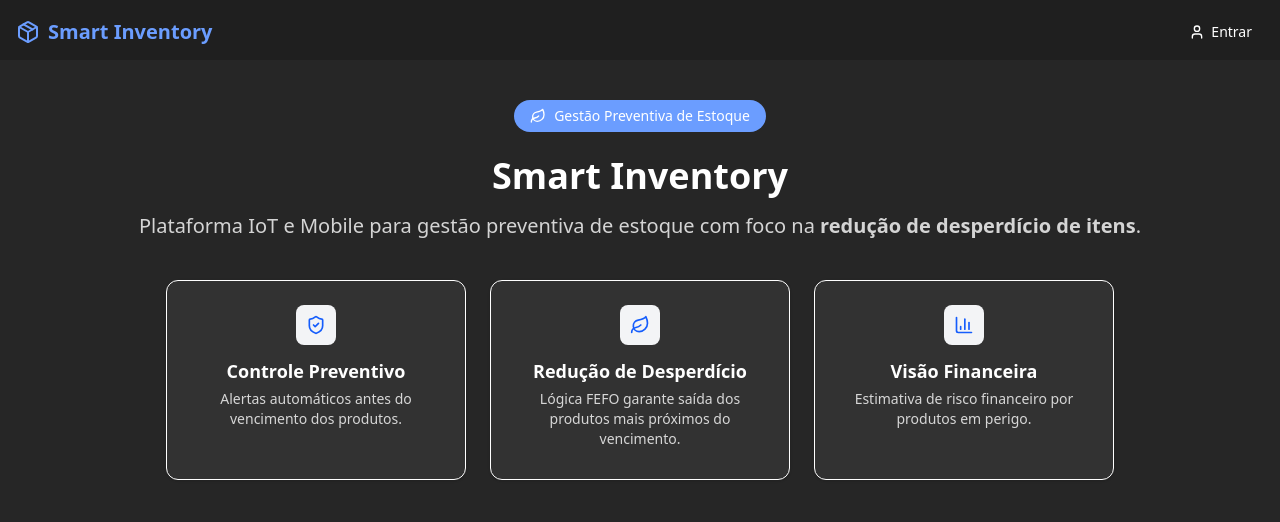
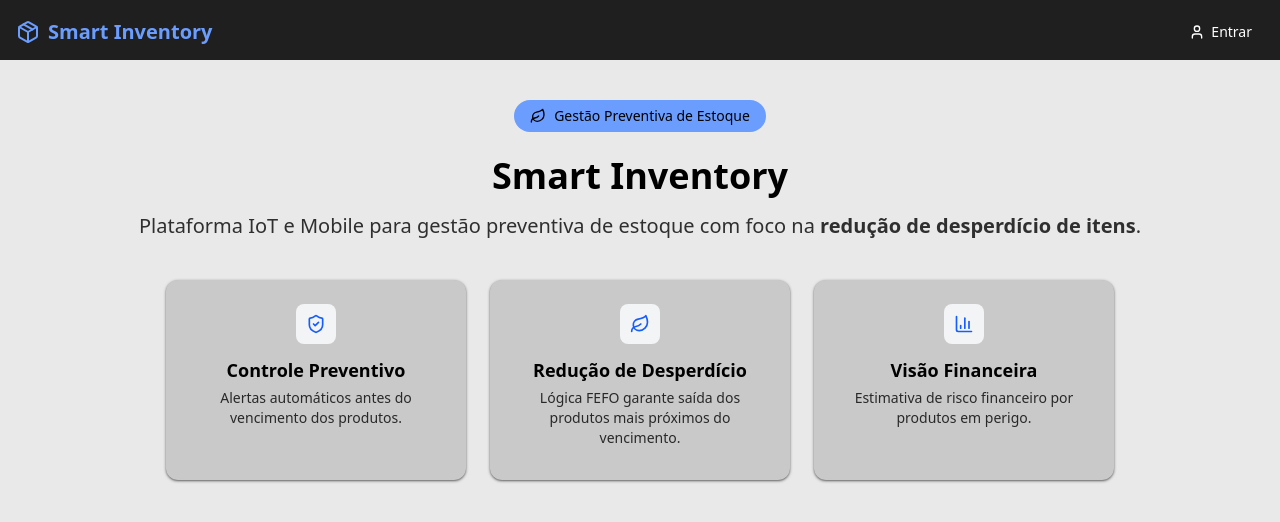
Before and after one commit to cnrnival/smart-inventory, a Next.js app: page /welcome in a window 1280 px wide. Shown: the top 522 px of the page. Built offline with nearby package versions, Linux system fonts and the light colour scheme; no server answers.

Commit message:
ajuste cores

```diff
--- a/src/app/new-sale/page.tsx
+++ b/src/app/new-sale/page.tsx
@@ -2,7 +2,6 @@
 import Link from "next/link";
 import {Package, SettingsIcon, Trash} from "lucide-react";
 import { useEffect, useState } from "react";
-import { Product } from "@/types/inventory";
 import { PaymentComponent } from "@/components/paymentcomponent";
 import { ProductType } from "@/types/ProductType";
 import { useProductsContext } from "@/hooks/useProductsContext";
@@ -39,7 +38,7 @@ export default function NewSale(){
 
     return (
 
-        <div className=" w-screen md:h-[100vh] sm:min-h-screen flex flex-col bg-background text-white bg-[#262626]">
+        <div className=" w-screen md:h-[100vh] sm:min-h-screen flex flex-col text-black bg-[#E8E9E8]">
 
             <div className="sticky top-0 z-50 h-[60px] bg-[#1f1f1f]">
                 <div className="container mx-auto flex h-16 items-center justify-between px-4">
@@ -47,8 +46,8 @@ export default function NewSale(){
                         <Package className="h-6 w-6" />
                         Smart Inventory
                     </div>
-                    <div className="h-4 w-4 text-white" onClick={showMenu}>
-                        <SettingsIcon className="h-full w-full text-white" />
+                    <div className="h-4 w-4 text-black" onClick={showMenu}>
+                        <SettingsIcon className="h-full w-full text-[#6b9dff]" />
                         {menuOpen && (
                             <ul className="w-[150px] h-[30px] bg-white absolute top-10 right-7 mt-1 flex flex-col items-start justify-center rounded-md p-2 ">
                                 <Link href="/" className="text-black text-sm">Ir para o início</Link>
@@ -59,11 +58,11 @@ export default function NewSale(){
             </div>
 
             {/* MAIN */}
-            <main className="flex-1 flex overflow-hidden">
+            <main className="flex-1 flex overflow-hidden ">
                 <div className=" w-[70%] h-full p-4">
 
                     {/* FILTROS */}
-                    <div className="w-full h-[8%] bg-[#323232]">
+                    <div className="w-full h-[8%] bg-[#c9c9c9]">
 
                     </div>
 
@@ -72,7 +71,7 @@ export default function NewSale(){
                         {products.map((product) => (
                             <div
                             key={product.id}
-                            className="bg-[#424242] aspect-square flex flex-col rounded-md items-center active:bg-[#555] cursor-pointer p-4"
+                            className="bg-[#c9c9c9] aspect-square flex flex-col rounded-md items-center active:bg-[#555] cursor-pointer p-4 shadow-sm shadow-black/50"
                              onClick={() => addToCart(product)}>
                                 <div className="w-full h-[20px] flex items-center justify-end">
                                     {cart.some((item) => item.id === product.id) &&
@@ -91,12 +90,12 @@ export default function NewSale(){
 
 
 
-                <div className="bg-[#323232] w-[50%] h-full p-4 flex flex-col">
+                <div className="bg-[#c9c9c9] w-[50%] h-full p-4 flex flex-col">
                     <div className="w-full h-[75%] overflow-auto hide-scrollbar">
                         {cart.map((product, index) => (
                             <div
                             key={index}
-                            className="bg-[#424242] w-full h-[60px] border-b border-[#555] flex flex-row items-center justify-center rounded gap-4">
+                            className="bg-[#E8E9E8] w-full h-[60px] border-b border-[#555] flex flex-row items-center justify-center rounded gap-4">
                                 <span className="size-10 bg-red-200"></span>
                                 <span className="font-bold">{product.name}</span>
                                 <span className="text-sm">Vence em: {product.expiryDate}</span>
@@ -110,7 +109,7 @@ export default function NewSale(){
                         <span className="text-xl font-bold">Total: R$ 0,00</span>
                     </div>
                     <div className="w-full h-[10%] flex items-center justify-end p-2">
-                        <button className="bg-[#6b9dff] hover:bg-[#6b9dff]/70 text-white font-bold py-2 px-4 rounded" onClick={openPayment}>
+                        <button className="bg-[#6b9dff] hover:bg-[#6b9dff]/70 text-black font-bold py-2 px-4 rounded" onClick={openPayment}>
                             <span>Finalizar Compra</span>
                         </button>
                          {paymentOpen && (
@@ -129,6 +128,6 @@ export default function NewSale(){
 {/* //  <Link
 //               href={'/login'}
 //                 className="flex items-center gap-1.5 rounded-lg px-3 py-2 text-sm font-medium transition-colors
-//                     bg-primary text-white
+//                     bg-primary text-black
 //                     text-white hover:bg-primary/90">
 //               </Link> */}
--- a/src/app/page.tsx
+++ b/src/app/page.tsx
@@ -65,7 +65,7 @@ export default function DashboardPage() {
   ];
 
   return (
-    <div className="min-h-screen p-4 md:p-8 text-white bg-[#262626]">
+    <div className="min-h-screen p-4 md:p-8 text-white bg-[#E8E9E8]">
       <div className="mx-auto max-w-6xl space-y-8">
 
         {/* Cabeçalho */}
@@ -73,7 +73,7 @@ export default function DashboardPage() {
           <div>
             <h1 className="text-2xl font-bold">Dashboard de Risco</h1>
             <p className="text-sm">
-              Bem-vindo(a), <span className="font-semibold text-[#6b9dff]">Usuário</span>
+              Bem-vindo(a), <span className="font-semibold text-[#6b9dff]">{user?.name}</span>
             </p>
           </div>
           <button
--- a/src/app/welcome/page.tsx
+++ b/src/app/welcome/page.tsx
@@ -37,7 +37,7 @@ export default function Home() {
     ];
 
   return (
-      <div className=" w-screen md:h-[100vh] sm:min-h-screen flex flex-col bg-background text-white bg-[#262626]">
+      <div className=" w-screen md:h-[100vh] sm:min-h-screen flex flex-col bg-background text-black bg-[#262626]">
 
 
         <div className="sticky top-0 z-50 h-[60px] bg-[#1f1f1f]">
@@ -59,7 +59,7 @@ export default function Home() {
           </div>
         </div>
 
-        <div className="mx-auto text-center py-10">
+        <div className="text-center py-10 bg-[#E8E9E8] flex-1">
           <div className="mb-6 inline-flex items-center gap-2 rounded-full bg-primary px-4 py-1.5 text-sm font-medium bg-[#6b9dff]">
             <Leaf className="h-4 w-4" />
             Gestão Preventiva de Estoque
@@ -67,7 +67,7 @@ export default function Home() {
           <h1 className="text-4xl font-bold">
             Smart Inventory
           </h1>
-          <p className="mt-4 text-lg text-white/80 md:text-xl mb-10">
+          <p className="mt-4 text-lg text-black/80 md:text-xl mb-10">
             Plataforma IoT e Mobile para gestão preventiva de estoque com foco na
             <span className="font-semibold"> redução de desperdício de itens
               </span>.
@@ -79,14 +79,14 @@ export default function Home() {
             {features.map((f, index) => (
             <div
               key={index}
-              className="rounded-xl border border-secondary bg-third p-6 shadow-sm transition-shadow hover:shadow-md
+              className="rounded-xl shadow-sm shadow-black/50 bg-[#c9c9c9] p-6 shadow-sm
               sm:w-[300px] sm:h-[220px]
-              md:w-[300px] md:h-[200px] bg-[#323232]">
+              md:w-[300px] md:h-[200px]">
               <div className="mb-3 inline-flex rounded-lg bg-gray-100 p-2.5">
                 <f.icon className="h-5 w-5 text-blue-600" />
               </div>
               <h3 className="text-lg font-semibold">{f.title}</h3>
-              <p className="mt-1 text-sm text-white/80">{f.desc}</p>
+              <p className="mt-1 text-sm text-black/80">{f.desc}</p>
             </div>
         ))}
       </div>
```
